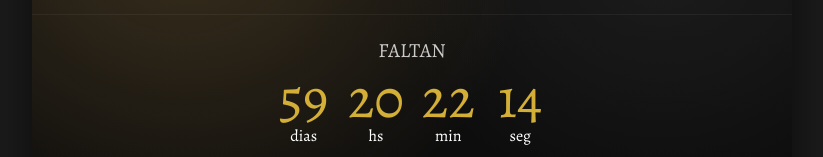
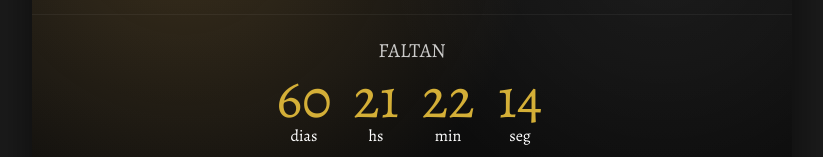
Before and after one commit to LuisVera22/xv-ivana, a React (Vite) app: page / in a window 1280 px wide. Shown: the part 223-380 px from the top of the page, without its empty margins (228-1051 px from the left). Built offline with nearby package versions, Linux system fonts and the light colour scheme; a web font is replaced by a local one.

Commit message:
fix: update countdown target date to include time zone offset

```diff
--- a/src/data/invitationData.js
+++ b/src/data/invitationData.js
@@ -7,7 +7,7 @@ export const invitationData = {
   },
   countdown: {
     title: 'FALTAN',
-    targetDate: '2026-04-24T00:00:00',
+    targetDate: '2026-04-24T20:00:00-05:00',
   },
   location: {
     title: 'UBICACIÓN',
```
